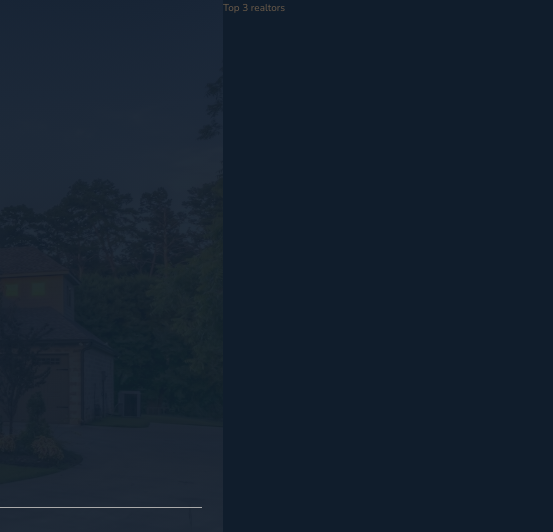
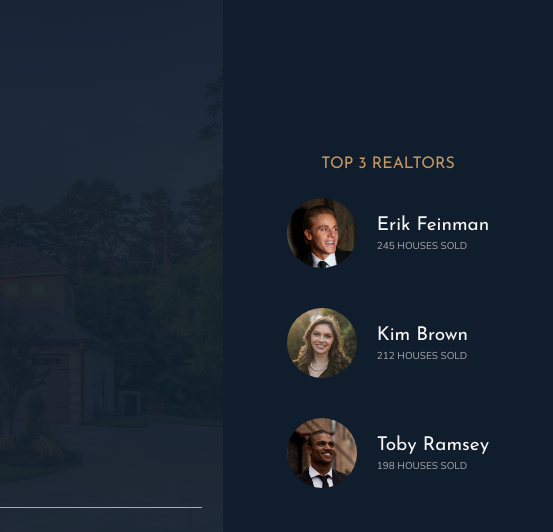
Before and after one commit to IIIDanSoloIII/NexterProject, a website: page index.html in a window 1280 px wide. Shown: the top 532 px of the page, 727-1280 px from the left. Drawn offline with nearby package versions, Linux system fonts and the light colour scheme.

Commit message:
commit realtors section

```diff
--- a/index.html
+++ b/index.html
@@ -33,7 +33,27 @@
         </header>
 
         <div class="realtors">
-            Top 3 realtors
+            <h3 class="heading-3">Top 3 Realtors</h3>
+            <div class="realtors__list">
+                <img src="img/realtor-1.jpeg" alt="realtor-1" class="realtors__img">
+                <div class="realtors__details">
+                    <h4 class="heading-4 heading-4--light">Erik Feinman</h4>
+                    <p class="realtors__sold">245 houses sold</p>
+                </div>
+
+                <img src="img/realtor-2.jpeg" alt="realtor-2" class="realtors__img">
+                <div class="realtors__details">
+                    <h4 class="heading-4 heading-4--light">Kim Brown</h4>
+                    <p class="realtors__sold">212 houses sold</p>
+                </div>
+
+                <img src="img/realtor-3.jpeg" alt="realtor-3" class="realtors__img">
+                <div class="realtors__details">
+                    <h4 class="heading-4 heading-4--light">Toby Ramsey</h4>
+                    <p class="realtors__sold">198 houses sold</p>
+                </div>
+
+            </div>
         </div>
 
         <section class="features">
--- a/sass/_realtors.scss
+++ b/sass/_realtors.scss
@@ -1,4 +1,31 @@
 .realtors {
     background-color: $color-secondary;
     grid-column: col-start 7 / full-end;
+    padding: 3rem;
+
+    display: grid;
+    align-content: center;
+    justify-content: center;
+    row-gap: 2rem;
+    justify-items: center;
+
+    &__list {
+        display: grid;
+        grid-template-columns: min-content max-content;
+        column-gap: 2rem;
+        row-gap: 5vh;
+        align-items: center;
+    }
+
+    &__img {
+        width: 7rem;
+        border-radius: 50%;
+        display: block;
+    }
+
+    &__sold {
+        text-transform: uppercase;
+        color: $color-grey-light-2;
+        margin-top: -3px;
+    }
 }
```
Also changed, not shown: sass/main.css, 1 other file.
